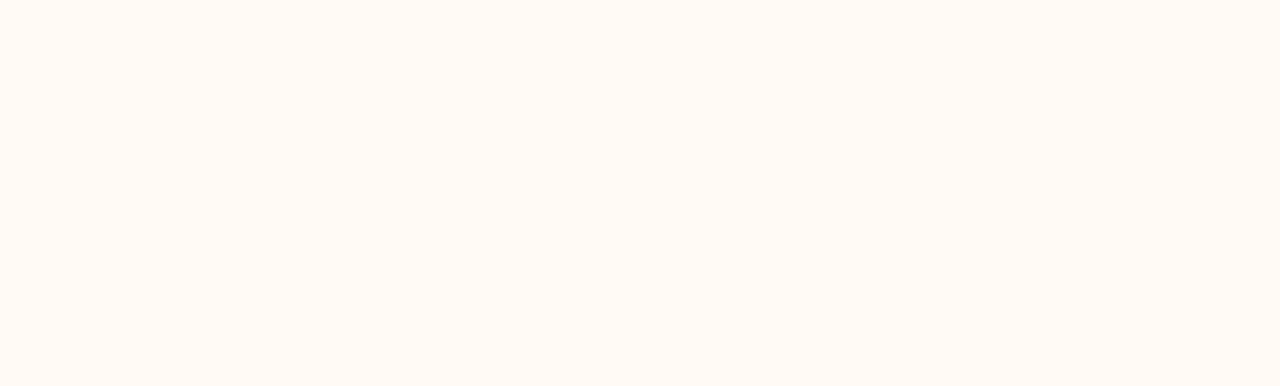
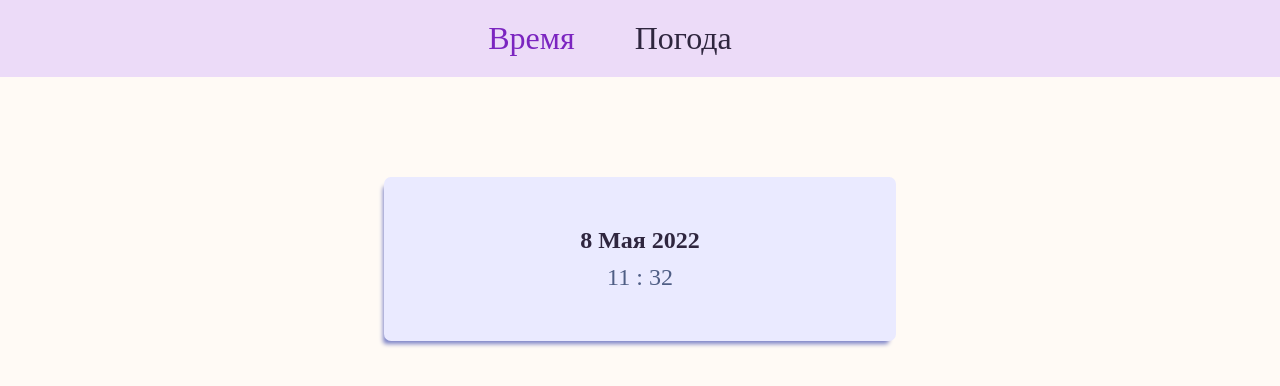
Before and after one commit to anna-kireeshka/weather, a Vue app: page /time in a window 1280 px wide. Shown: the top 386 px of the page. Built offline with nearby package versions, Linux system fonts and the light colour scheme.

Commit message:
PageTime

```diff
--- a/src/views/PageTime.vue
+++ b/src/views/PageTime.vue
@@ -1,12 +1,78 @@
 <template>
-  <div></div>
+  <div class="time-wrap">
+    <Navigation />
+    <div class="time">
+      <p class="time__value">{{ nowTime }}</p>
+      <p class="time__value time__value--minutes">{{ time }}</p>
+    </div>
+  </div>
 </template>
 
 <script lang="ts">
 import { Vue, Component } from "vue-property-decorator";
+import Navigation from "@/components/Navigation.vue";
 
-@Component({})
-export default class PageTime extends Vue {}
+@Component({
+  components: { Navigation },
+})
+export default class PageTime extends Vue {
+  date: Date = new Date();
+  months: string[] = [
+    "Января",
+    "Февраля",
+    "Марта",
+    "Апреля",
+    "Мая",
+    "Июня",
+    "Июля",
+    "Августа",
+    "Сентября",
+    "Октября",
+    "Ноября",
+    "Декабря",
+  ];
+
+  /** Получить время в формате hh:mm*/
+  get time(): string {
+    let minutes: number = this.date.getMinutes();
+    let hours: number = this.date.getHours();
+    return `${hours} : ${minutes < 10 ? "0" : "" + minutes}`;
+  }
+
+  /** Получить полную дату */
+  get nowTime(): string {
+    return `${this.date.getDate()}  ${
+      this.months[this.date.getMonth()]
+    } ${this.date.getFullYear()} `;
+  }
+}
 </script>
 
-<style scoped lang="scss"></style>
+<style scoped lang="scss">
+.time-wrap {
+  display: flex;
+  flex-direction: column;
+}
+.time {
+  display: flex;
+  flex-direction: column;
+
+  width: 40%;
+  margin: 100px auto;
+  padding: 50px;
+  background-color: #eaeaff;
+  box-shadow: -4px 6px 4px -3px #7e84c7;
+  border-radius: 7px;
+  &__value {
+    text-align: center;
+    font-size: 1.5rem;
+    font-weight: 600;
+    color: #2f263f;
+  }
+  &__value--minutes {
+    margin-top: 10px;
+    font-weight: 500;
+    color: #4f5e85;
+  }
+}
+</style>
```
